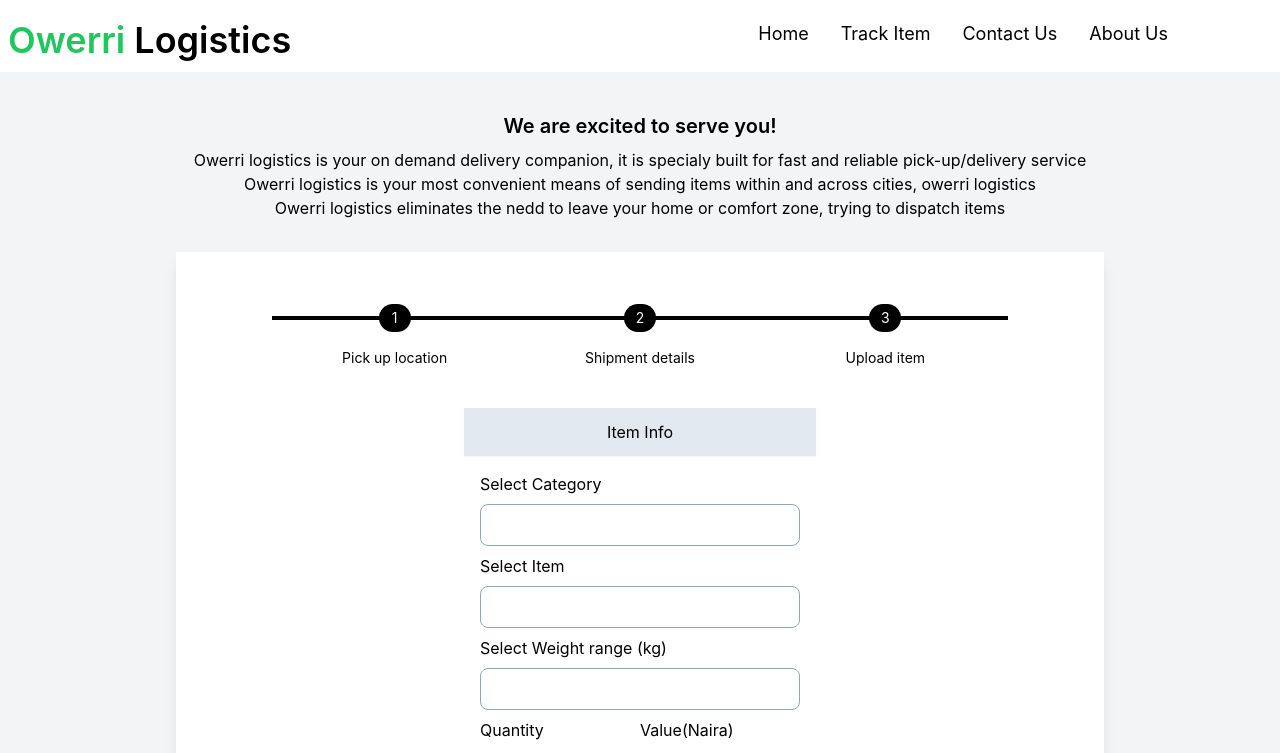
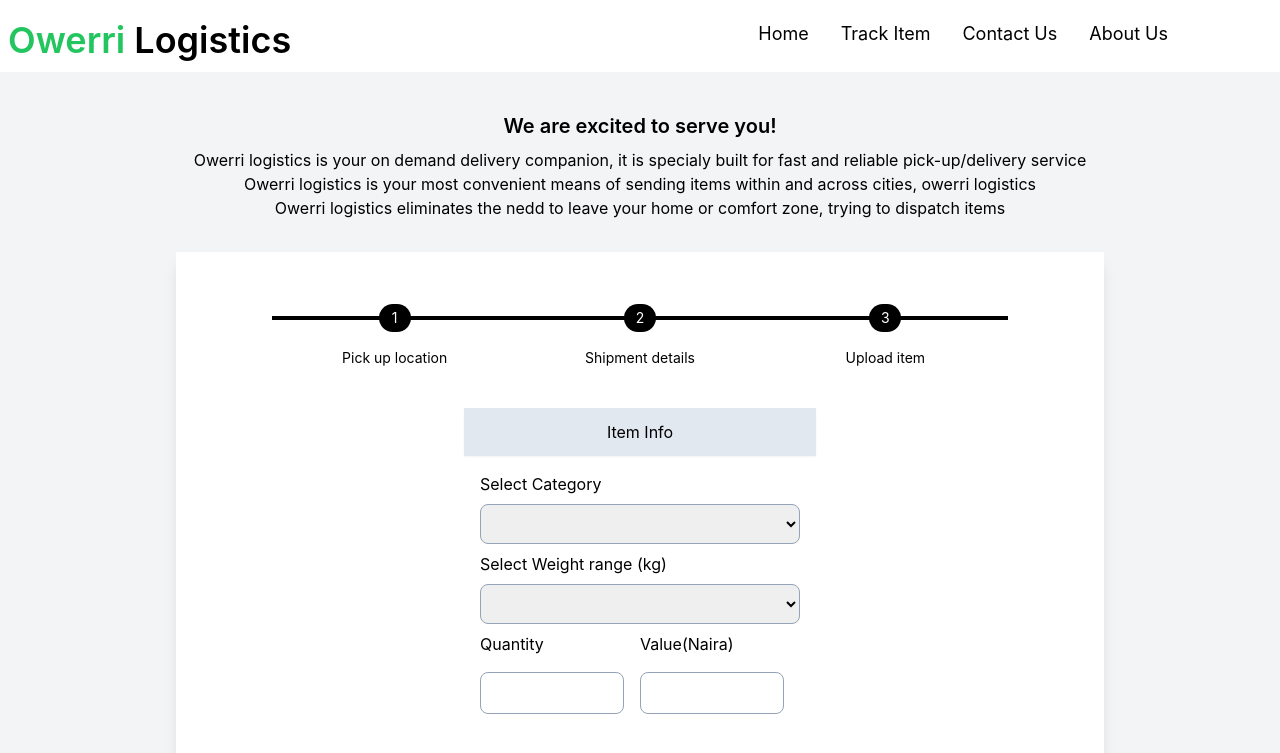
Before and after one commit to TruthTheDeveloper/Owerri-logistics, a Next.js app: page /select/1/uploadItem in a window 1280 px wide. Shown: the top 753 px of the page. Built offline with nearby package versions, Linux system fonts and the light colour scheme.

Commit message:
20th march 2022

```diff
--- a/components/Inputs/DropDownInput.tsx
+++ b/components/Inputs/DropDownInput.tsx
@@ -1,33 +1,196 @@
 import type { NextPage } from 'next';
+import {useEffect, useState} from 'react';
+import SubDropDown from '../Inputs/SubDropDown';
 
-const DropDownInput:NextPage = () => {
+interface Props{
+    label: string
+}
 
-    return <div className="flex flex-col lg:mx-14 xl:mx-24 2xl:mx-36">
-            <label className="py-2">Select Catergory</label>
-            <select className="py-2 outline-none pl-2 rounded-lg  border-slate-400 border">
-                <option value="volvo">Clothing/Shoes</option>
-                <option value="saab">Computer/Acessories</option>
-                <option value="fiat">Document</option>
-                <option value="audi">Electronics</option>
-                <option value="audi">Health Product</option>
-                <option value="audi">Jewelries/Accessories</option>
-                <option value="audi">Other</option>
-                <option>Phones</option>
+const DropDownInput:NextPage<Props> = ({label}) => {
+
+    const [selected, setSelected] = useState<string>('')
+
+    const options = [
+        {
+          key:1,
+          label: "Clothing/Shoes",
+          value: "Clothing/Shoes",
+        },
+        {
+          key:2,
+          label: "Computer/Acessories",
+          value: "Computer/Acessories",
+        },
+        {
+          label: "Document",
+          value: "Document",
+        },
+        {
+          label: "Food",
+          value: "Food",
+        },
+        {
+            label: "Electronics",
+            value: "Electronics",
+        },
+        {
+            label: "Health",
+            value: "Health",
+        },
+        {
+            label: "Jewelries",
+            value: "Jewelries",
+        },
+        {
+            label: "Other",
+            value: "Other",
+        },
+        {
+            label: "Phones",
+            value: "Phones",
+        },
+      ];
+
+      const computer = [
+            {
+              label:"Hard Disk",
+              value:"Hard Disk"
+            },
+            {
+                label:"Laptop",
+                value:"Laptop"
+            },
+            {
+                label:"Projector",
+                value:"Projector"
+            },
+      ]
+
+      const document = [
+        {
+          label:"Cheque",
+          value:"Cheque"
+        },
+        {
+            label:"Driver license",
+            value:"Driver license"
+        },
+        {
+            label:"German Embassy Shipment",
+            value:"German Embassy Shipment"
+        },
+
+    ]
+
+    const electronics = [
+            {
+                label:"Camera",
+                value:"Camera"
+            },
+
+            {
+                label:"Blender",
+                value:"Blender"
+            },
+    ]
+
+    const food = [
+        {
+            label:"Beans",
+            value:"Beans",
+        },
+        {
+            label:"Garri",
+            value:"Garri",
+        },
+        {
+            label:"otherFoodStuff",
+            value:"otherFoodStuff",
+        },
+        {
+            label:"Rice",
+            value:"Rice",
+        },
+    ]
+
+    const health = [
+        {
+            label:"Elphimo Pharmacy",
+            value:"Elphimo Pharmacy"
+        }
+    ]
+
+    const phones = [
+        {
+            label:"High value phone",
+            value:"High value phone"
+        },
+
+        {
+            label:"I pad",
+            value:"I pad"
+        },
+
+        {
+            label:"Low value phone",
+            value:"Low value phone"
+        }
+    ]
+
+    const clothing = [
+        {
+            label:'Clothing',
+            value:'clothing',
+        },
+
+        {
+            label:'Shoe',
+            value:'Shoe',
+        },
+    ]
+
+    let subDropDown = null
+
+    if(selected === "Clothing/Shoes"){
+        subDropDown =   <SubDropDown options={clothing} />
+    }else if(selected === "Computer/Acessories"){
+        subDropDown = <SubDropDown options={computer} />
+    }else if(selected === "Document"){
+        subDropDown = <SubDropDown options={document} />
+    }else if(selected === "Food"){
+        subDropDown = <SubDropDown options={food} />
+    }else if(selected === "Electronics"){
+        subDropDown = <SubDropDown options={electronics} />
+    }else if(selected === "Health"){
+        subDropDown = <SubDropDown options={health} />
+    }else if(selected === "Phones"){
+        subDropDown = <SubDropDown options={phones} />
+    }else if(selected === "other"){
+
+    }
+
+    useEffect(() => {
+        console.log(selected)
+    },[selected])
+
+    const selectHandler = (e:any) => {
+        setSelected(e.target.value)
+    }
+
+
+    return <>
+        <div className="flex flex-col lg:mx-14 xl:mx-24 2xl:mx-36">
+            <label className="py-2">{label}</label>
+            <select className="py-2 outline-none pl-2 rounded-lg  border-slate-400 border" onChange={(e) => setSelected(e.target.value)}>
+                <option value="" defaultValue='true' hidden className="text-sm font-normal" >
+                </option>
+                {options.map((option) =>
+                    <option value={option.value}>{option.label}</option>
+                )}
             </select>
         </div>
+        {subDropDown}
+    </>
 }
 
 export default DropDownInput;
-
-    computer =            <option value="volvo">Hard Disk</option>
-                <option value="saab">Laptop</option>
-                <option value="fiat">Projector</option>
-
-    clothing = <option value="volvo">Clothing/shoes</option>
-
-    document = <option>Cheque</option>
-    <option>Driver license</option>
-    <option>German Embassy Shipment</option>
-    <option></option>
-    <option></option>
-    <option></option>
--- /dev/null
+++ b/components/Inputs/SubDropDown.tsx
@@ -0,0 +1,38 @@
+import type { NextPage } from 'next';
+import {useState} from 'react';
+
+interface Props{
+    options: Array<object>,
+}
+
+const DropDownInput:NextPage<Props> = ({options}) => {
+
+    const [selected, setSelected] = useState<string>('')
+
+
+
+    return <>
+        <div className="flex flex-col lg:mx-14 xl:mx-24 2xl:mx-36">
+            <label className="py-2">Select Items</label>
+            <select className="py-2 outline-none pl-2 rounded-lg  border-slate-400 border">
+                <option value="" defaultValue='true' hidden className="text-sm font-normal" onChange={(e) => setSelected(e)} >
+                </option>
+                {options.map((option) =>
+                    <option value={option.value}>{option.label}</option>
+                )}
+            </select>
+        </div>
+        {/* <div className="flex flex-col lg:mx-14 xl:mx-24 2xl:mx-36">
+            <label className="py-2">{label}</label>
+            <select className="py-2 outline-none pl-2 rounded-lg  border-slate-400 border">
+                <option value="" defaultValue='true' hidden className="text-sm font-normal" >
+                </option>
+                {options.map((option) => {
+                    <option value={option.value}>{option.label}</option>
+                })}
+            </select>
+        </div> */}
+    </>
+}
+
+export default DropDownInput;
--- a/components/page/UploadPage.tsx
+++ b/components/page/UploadPage.tsx
@@ -10,8 +10,9 @@ import { Route } from '../UI/utils/route/addItem';
 
 //Components
 import VechicleHeader from '../PageComponents/VechicleHeaders';
-import SimpleInput from '../Inputs/SimpleInput';
 import BackButton from '../Buttons/BackButton';
+import DropDownInput from '../Inputs/DropDownInput';
+import SubDropDown from '../Inputs/SubDropDown';
 
 
 const UploadPage:NextPage = () => {
@@ -48,9 +49,9 @@ const UploadPage:NextPage = () => {
                     <div className="mx-4 my-6 pb-10">
                     <div className="text-center py-3 bg-slate-200 shadow-sm lg:mx-14 xl:mx-24 2xl:mx-36"><h1>Item Info</h1></div>
                     <div className=" mx-4 my-2">
-                            <SimpleInput label="Select Category"/>
-                            <SimpleInput label="Select Item"/>
-                            <SimpleInput label="Select Weight range (kg)"/>
+                            <DropDownInput label="Select Category"/>
+                            {/* <DropDownInput label="Select Item"/> */}
+                            <DropDownInput label="Select Weight range (kg)"/>
                             <div className="flex lg:mx-14 xl:mx-24 2xl:mx-36 ">
                                 <div className="flex flex-col">
                                     <label className="py-2">Quantity</label>
```
Also changed, not shown: components/Inputs/SubDropDown/Clothing.tsx (added), components/Inputs/SubDropDown/Computer.tsx (added), components/Inputs/SubDropDown/Document.tsx (added), components/Inputs/SubDropDown/Electronics.tsx (added), components/Inputs/SubDropDown/HealthProduct.tsx (added), components/Inputs/SubDropDown/Jewelries.tsx (added), components/Inputs/SubDropDown/Other.tsx (added).
